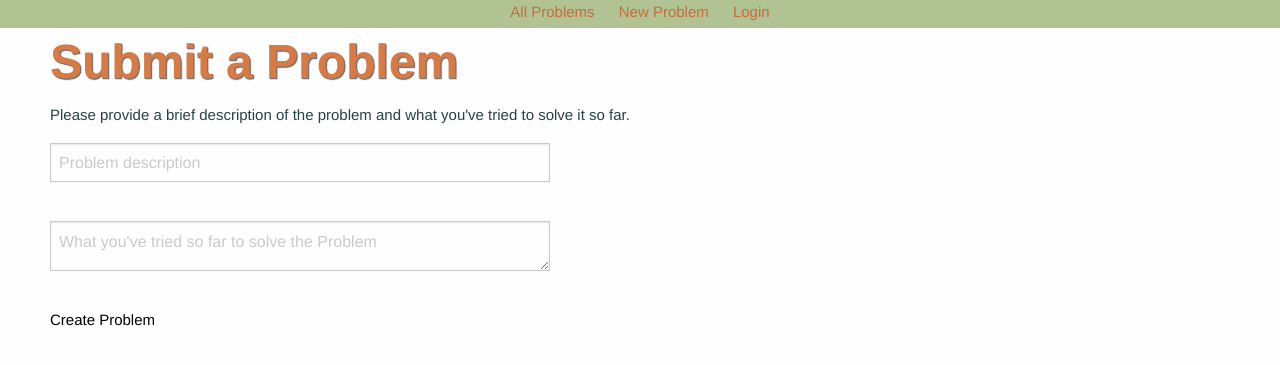
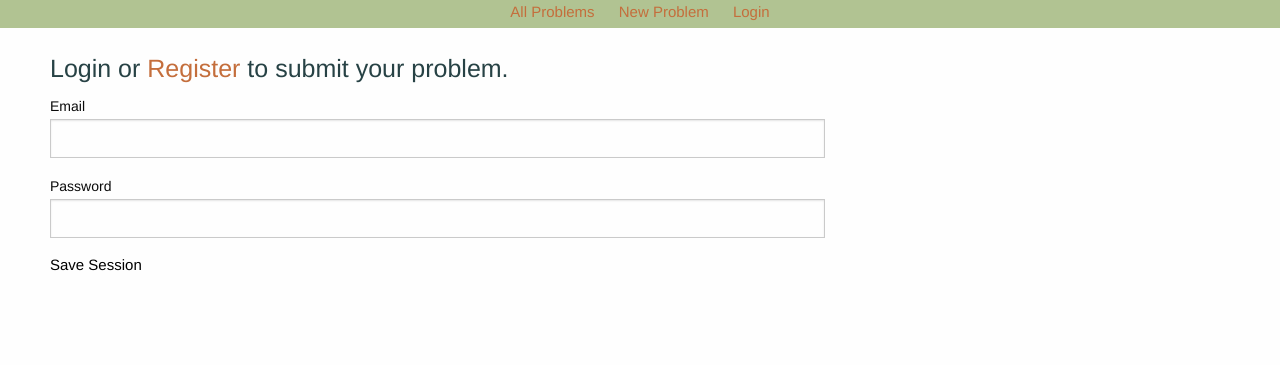
Before and after one commit to gregburton/problem_tickets, a Rails app: page /problems/new in a window 1280 px wide. Shown: the top 365 px of the page. Run offline with Rails 7, Linux system fonts and the light colour scheme; style sheets or scripts are compiled from the project's sources; parts of the project's set-up code (start-up, migrations or seed data) failed here and were passed over; some libraries are stand-ins or nearby versions.

Commit message:
If logged out, new problem page renders a login form and message to login

```diff
--- a/app/views/logins/_login_form.html.erb
+++ b/app/views/logins/_login_form.html.erb
@@ -1,4 +1,4 @@
-<h4>Login or <%= link_to "Register for a new account", new_user_path %></h4>
+
 <%= form_for(:session, url: logins_path) do |f| %>
 
   <%= f.label :email %>
--- a/app/views/logins/new.html.erb
+++ b/app/views/logins/new.html.erb
@@ -1,6 +1,7 @@
 <div class="content">
   <p></p>
   <div class="negative_formwrap">
+    <h4>Login or <%= link_to "Register for a new account", new_user_path %></h4>
     <%= render "logins/login_form" %>
   </div>
 </div>
--- a/app/views/problems/new.html.erb
+++ b/app/views/problems/new.html.erb
@@ -1,7 +1,13 @@
 <div class="content">
-  <h1>Submit a Problem</h1>
-  <p>Please provide a brief description of the problem and what you've tried to solve it so far.</p>
-  <div class="formwrap">
-    <%= render "problems/problem_form" %>
-  </div>
+  <% if logged_in? %>
+    <h1>Submit a Problem</h1>
+    <p>Please provide a brief description of the problem and what you've tried to solve it so far.</p>
+   <div class="formwrap">
+     <%= render "problems/problem_form" %>
+    </div>
+  <% else %>
+    <br>
+    <h4>Login or <%= link_to "Register", new_user_path %> to submit your problem.</h4>
+    <%= render "logins/login_form" %>
+<% end %>
 </div>
```
